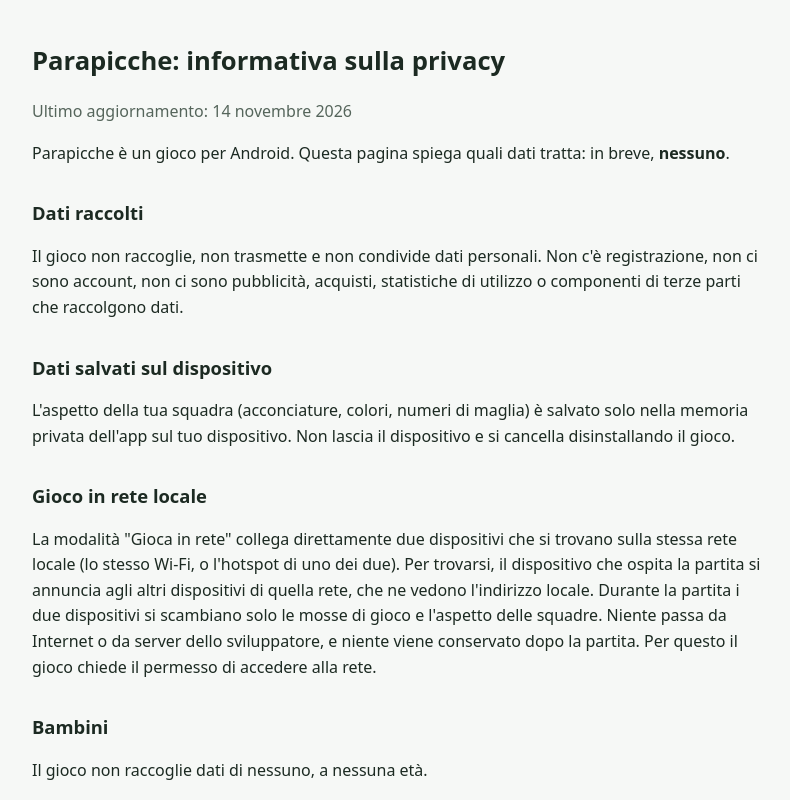
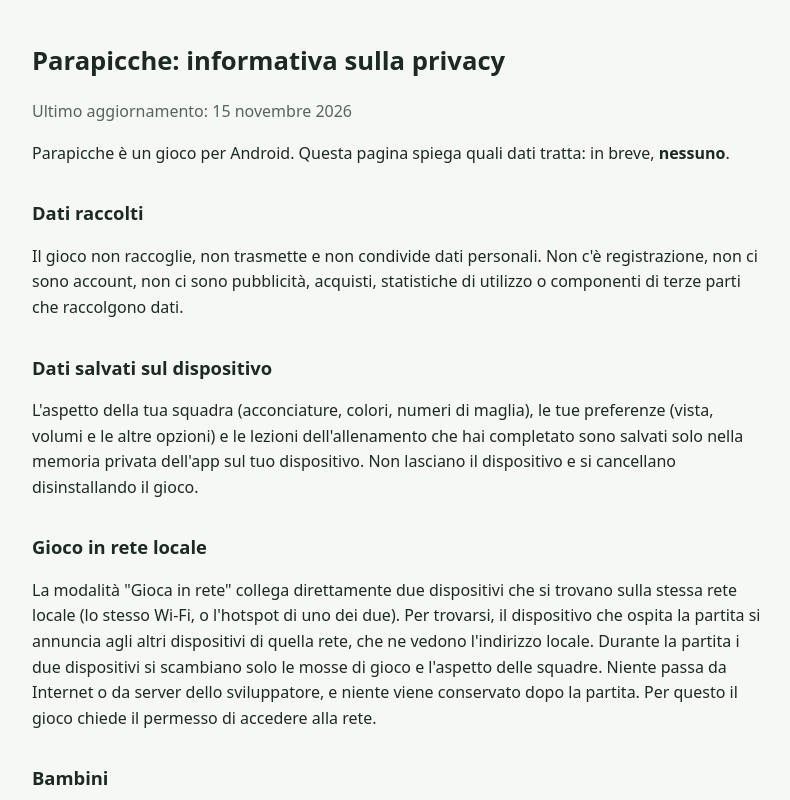
Before and after one commit to pudiadev-max/parapicche-privacy, a plain HTML site: page index.html in a window 1280 px wide. Shown: the top 800 px of the page, without its empty margins (240-1030 px from the left). Drawn offline with Linux system fonts and the light colour scheme.

Commit message:
Aggiorna l'informativa: preferenze e lezioni salvate sul dispositivo
Co-Authored-By: Claude Sonnet 5.5 <noreply@anthropic.com>

```diff
--- a/index.html
+++ b/index.html
@@ -13,7 +13,7 @@
 </head>
 <body>
 <h1>Parapicche: informativa sulla privacy</h1>
-<p class="data">Ultimo aggiornamento: 14 novembre 2026</p>
+<p class="data">Ultimo aggiornamento: 15 novembre 2026</p>
 
 <p>Parapicche è un gioco per Android. Questa pagina spiega quali dati tratta: in breve, <strong>nessuno</strong>.</p>
 
@@ -22,8 +22,9 @@
 ci sono pubblicità, acquisti, statistiche di utilizzo o componenti di terze parti che raccolgono dati.</p>
 
 <h2>Dati salvati sul dispositivo</h2>
-<p>L'aspetto della tua squadra (acconciature, colori, numeri di maglia) è salvato solo nella memoria privata dell'app sul
-tuo dispositivo. Non lascia il dispositivo e si cancella disinstallando il gioco.</p>
+<p>L'aspetto della tua squadra (acconciature, colori, numeri di maglia), le tue preferenze (vista, volumi e le altre
+opzioni) e le lezioni dell'allenamento che hai completato sono salvati solo nella memoria privata dell'app sul tuo
+dispositivo. Non lasciano il dispositivo e si cancellano disinstallando il gioco.</p>
 
 <h2>Gioco in rete locale</h2>
 <p>La modalità "Gioca in rete" collega direttamente due dispositivi che si trovano sulla stessa rete locale (lo stesso
```
